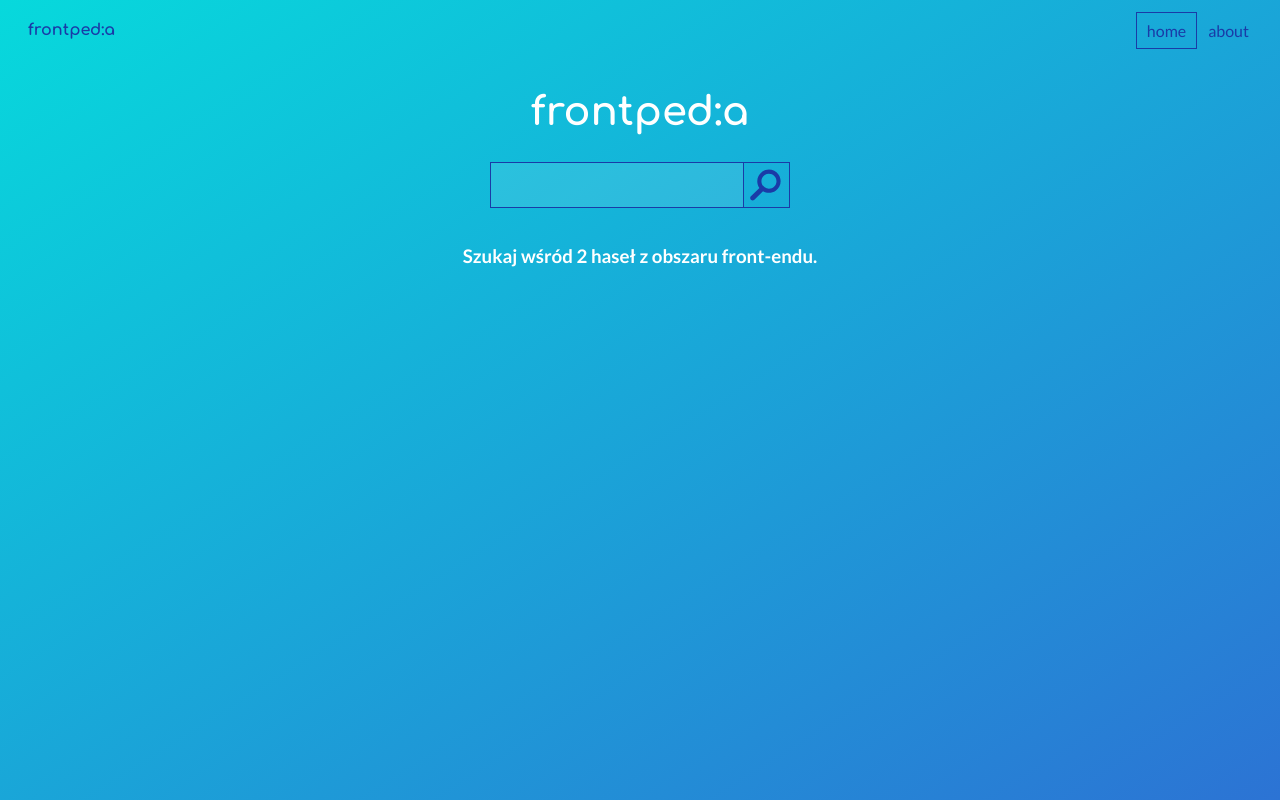
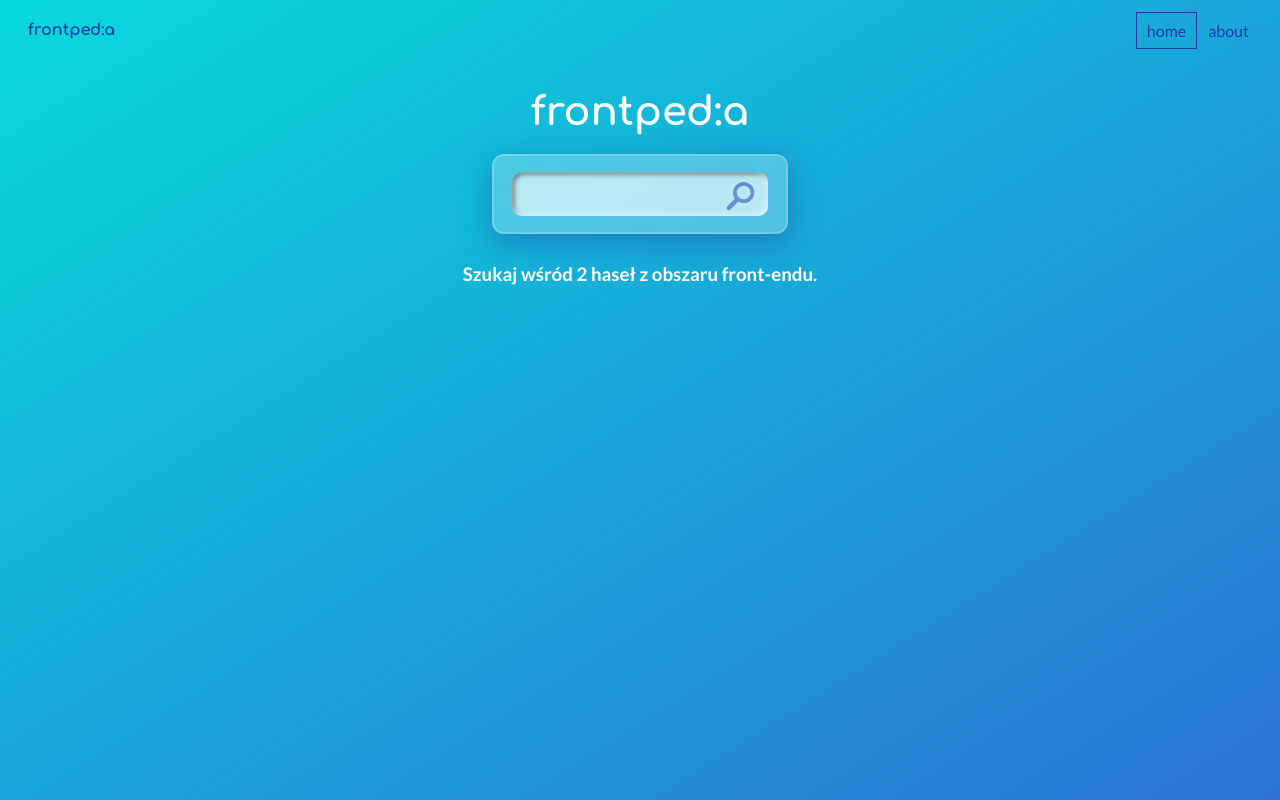
Before and after one commit to Web-ski/frontpedia, a Vue app: page /#/ in a window 1280 px wide. Built offline with nearby package versions, Linux system fonts and the light colour scheme.

Commit message:
Style search

```diff
--- a/src/components/elements/ButtonSearch.vue
+++ /dev/null
@@ -1,30 +0,0 @@
-<template>
-  <button class="button-search" type="submit"></button>
-</template>
-
-<script>
-export default {
-  name: "ButtonSearch",
-};
-</script>
-
-<style>
-.button-search {
-  display: inline-block;
-  min-height: 46px;
-  width: 46px;
-  padding: 5px;
-  border: solid 1px rgb(26, 59, 167);
-  border-left: none;
-  background-color: transparent;
-  background-image: url("../../assets/search.svg");
-  background-repeat: no-repeat;
-  background-size: contain;
-}
-
-@media screen and (min-width: 670px) {
-  .button-search {
-    font-size: 18px;
-  }
-}
-</style>
--- /dev/null
+++ b/src/components/elements/ImgSearch.vue
@@ -0,0 +1,20 @@
+<template>
+  <img class="img-search" src="../../assets/search.svg" />
+</template>
+
+<script>
+export default {
+  name: "ImgSearch",
+};
+</script>
+
+<style>
+.img-search {
+  position: absolute;
+  height: 40px;
+  width: 40px;
+  right: 25px;
+  top: 20px;
+  opacity: 0.5;
+}
+</style>
--- a/src/components/elements/InputSearch.vue
+++ b/src/components/elements/InputSearch.vue
@@ -1,5 +1,5 @@
 <template>
-  <input class="input-search" />
+  <input class="input-search" type="text" />
 </template>
 
 <script>
@@ -10,11 +10,15 @@ export default {
 
 <style>
 .input-search {
+  height: 34px;
   font-size: 16px;
-  line-height: 22px;
-  padding: 5px 10px;
-  border: solid 1px rgb(26, 59, 167);
-  background-color: rgba(255, 255, 255, 0.1);
+  line-height: 18px;
+  padding: 5px 12px;
+  border: none;
+  box-shadow: inset -1px -1px 5px white, inset 2px 2px 5px rgba(0, 0, 0, 0.6);
+  background-color: rgba(255, 255, 255, 0.6);
+  border-radius: 10px;
+  color: gray;
 }
 
 @media screen and (min-width: 670px) {
--- a/src/components/modules/Card.vue
+++ b/src/components/modules/Card.vue
@@ -33,10 +33,12 @@ export default {
   min-height: 100px;
   min-width: 250px;
   margin: 40px auto;
-  background-color: #fefefc;
-  box-shadow: 0px 1px 5px rgba(0, 0, 0, 0.1);
-  border-radius: 3px;
-  border: solid 1px rgba(0, 0, 0, 0.1);
+  -webkit-backdrop-filter: blur(10px);
+  backdrop-filter: blur(10px);
+  background-color: rgba(255, 255, 255, 0.25);
+  border-radius: 5px;
+  box-shadow: 0 8px 32px 0 rgba(31, 38, 135, 0.37);
+  border: 1px solid rgba(255, 255, 255, 0.18);
 }
 
 .card-header,
--- a/src/components/modules/Search.vue
+++ b/src/components/modules/Search.vue
@@ -1,29 +1,37 @@
 <template>
   <div class="search">
     <InputSearch />
-    <ButtonSearch />
+    <ImgSearch />
   </div>
 </template>
 
 <script>
 import InputSearch from "../elements/InputSearch";
-import ButtonSearch from "../elements/ButtonSearch";
+import ImgSearch from "../elements/ImgSearch";
+
 export default {
   name: "Search",
   components: {
     InputSearch,
-    ButtonSearch,
+    ImgSearch,
   },
 };
 </script>
 
 <style>
 .search {
+  position: relative;
   height: 46px;
-  padding: 8px;
+  padding: 15px 18px;
   display: flex;
   justify-content: center;
-  align-items: stretch;
+  align-items: center;
   margin: 10px;
+  -webkit-backdrop-filter: blur(10px);
+  backdrop-filter: blur(10px);
+  background-color: rgba(255, 255, 255, 0.25);
+  border-radius: 12px;
+  box-shadow: 0 8px 32px 0 rgba(31, 38, 135, 0.37);
+  border: 2px solid rgba(255, 255, 255, 0.18);
 }
 </style>
```
